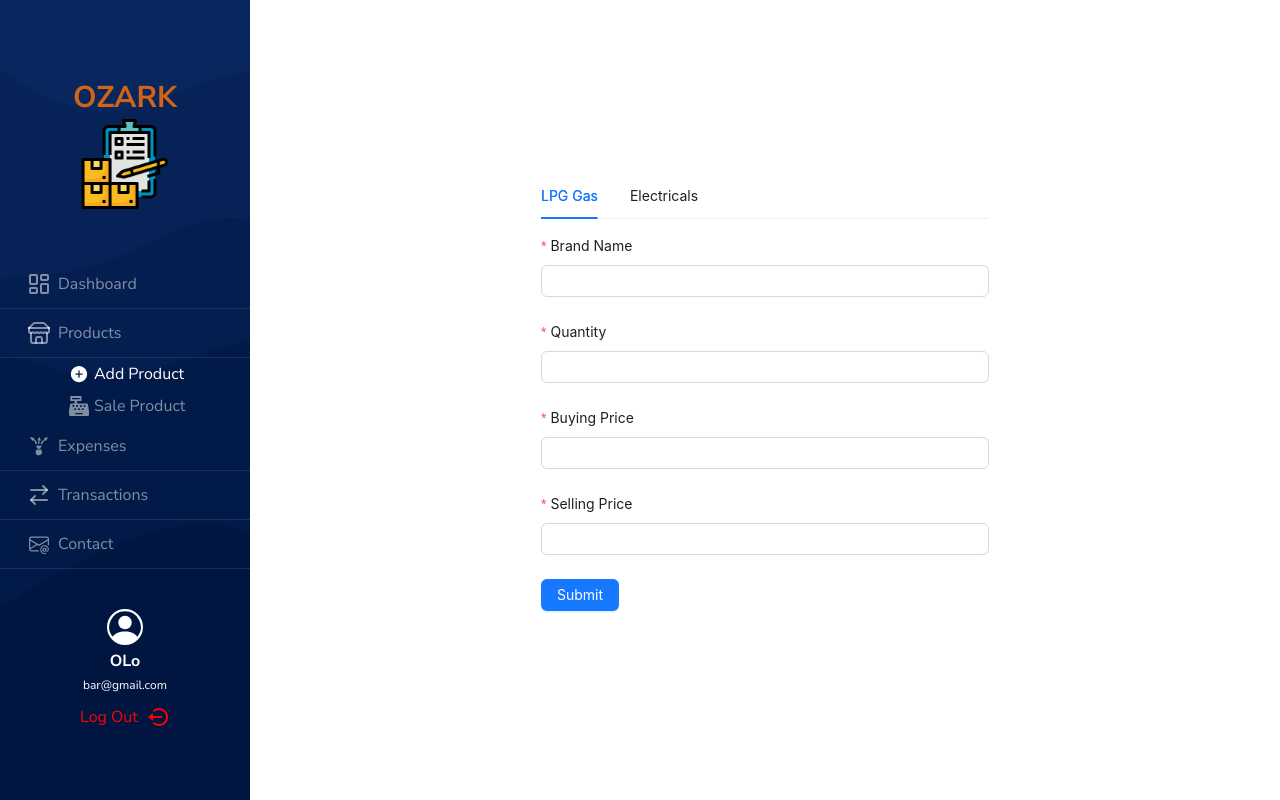
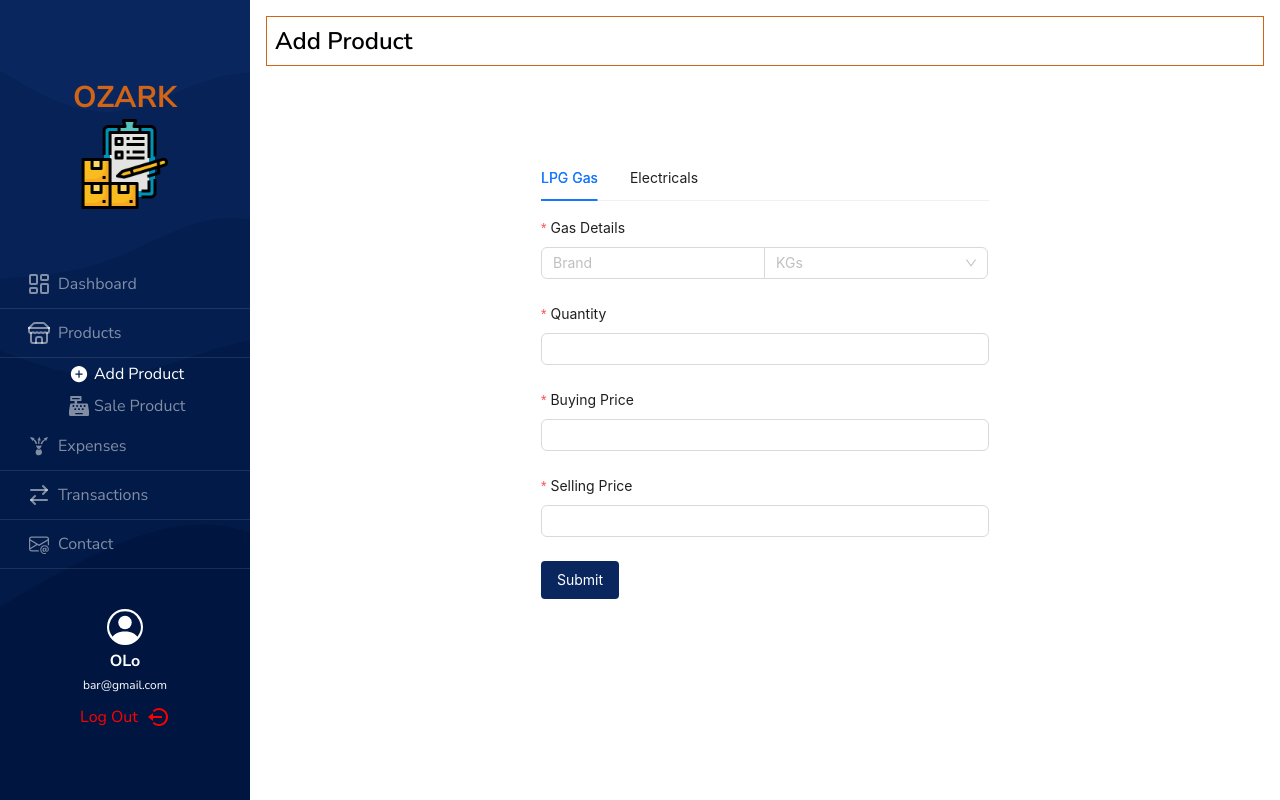
Before and after one commit to carreuky/glowing-octo-fortnight, a React (Vite) app: page /products/add in a window 1280 px wide. Built offline with nearby package versions, Linux system fonts and the light colour scheme; the HTML template or start-up script is replaced by a standard one.

Commit message:
changes on padding

```diff
--- a/src/App.css
+++ b/src/App.css
@@ -41,3 +41,4 @@ body{
 .custom-tab-panel .ant-tabs-tab-active .ant-tabs-tab-btn {
   color: #ff4d4f; /* Change this color to your desired active tab text color */
 }
+/* custom-button-styles.css */
--- a/src/components/ui/forms/AddProducts.jsx
+++ b/src/components/ui/forms/AddProducts.jsx
@@ -1,29 +1,45 @@
 // GasAndElectricalForm.jsx
 import React from "react";
-import { Form, Input, InputNumber, Button, Tabs } from "antd";
+import { Form, Input, InputNumber, Button, Tabs, Select, Space } from "antd";
 
-const { TabPane } = Tabs;
+const { Option } = Select;
 
 const GasAndElectricalForm = () => {
+  const [form] = Form.useForm();
+
   const onFinish = (values) => {
     console.log("Received values of form: ", values);
+    form.resetFields();
   };
 
-  return (
-    <Form
-      name="gas_and_electrical_form"
-      onFinish={onFinish}
-      layout="vertical"
-      style={{ maxWidth: "600px", margin: "0 auto" }}
-    >
-      <Tabs defaultActiveKey="1">
-        <TabPane tab="LPG Gas" key="1" className="">
-          <Form.Item
-            name={["lpg", "brand"]}
-            label="Brand Name"
-            rules={[{ required: true, message: "Please input the brand!" }]}
-          >
-            <Input />
+  const tabItems = [
+    {
+      key: "1",
+      label: "LPG Gas",
+      children: (
+        <>
+          <Form.Item label="Gas Details" required>
+            <Space.Compact style={{ width: "100%" }}>
+              <Form.Item
+                name={["lpg", "brand"]}
+                noStyle
+                rules={[{ required: true, message: "Please input the brand!" }]}
+              >
+                <Input placeholder="Brand" style={{ width: "50%" }} />
+              </Form.Item>
+              <Form.Item
+                name={["lpg", "kgs"]}
+                noStyle
+                rules={[
+                  { required: true, message: "Please select the quantity!" },
+                ]}
+              >
+                <Select placeholder="KGs" style={{ width: "50%" }}>
+                  <Option value="6kg">6 kg</Option>
+                  <Option value="13kg">13 kg</Option>
+                </Select>
+              </Form.Item>
+            </Space.Compact>
           </Form.Item>
           <Form.Item
             name={["lpg", "quantity"]}
@@ -50,22 +66,28 @@ const GasAndElectricalForm = () => {
           >
             <InputNumber min={0} style={{ width: "100%" }} />
           </Form.Item>
-        </TabPane>
-        <TabPane tab="Electricals" key="2">
+        </>
+      ),
+    },
+    {
+      key: "2",
+      label: "Electricals",
+      children: (
+        <>
           <Form.Item
             name={["electricals", "brand"]}
-            label="Brand Name"
+            label="Electronic Brand"
             rules={[{ required: true, message: "Please input the brand!" }]}
           >
             <Input />
           </Form.Item>
           <Form.Item
-            name={["lpg", "quantity"]}
+            name={["electricals", "quantity"]}
             label="Quantity"
             rules={[{ required: true, message: "Please input the quantity!" }]}
           >
             <InputNumber min={1} style={{ width: "100%" }} />
-          </Form.Item>
+            Button       </Form.Item>
           <Form.Item
             name={["electricals", "buyingPrice"]}
             label="Buying Price"
@@ -84,12 +106,24 @@ const GasAndElectricalForm = () => {
           >
             <InputNumber min={0} style={{ width: "100%" }} />
           </Form.Item>
-        </TabPane>
-      </Tabs>
+        </>
+      ),
+    },
+  ];
+
+  return (
+    <Form
+      form={form}
+      name="gas_and_electrical_form"
+      onFinish={onFinish}
+      layout="vertical"
+      style={{ maxWidth: "600px", margin: "0 auto" }}
+    >
+      <Tabs defaultActiveKey="1" items={tabItems} />
       <Form.Item>
-        <Button type="primary" htmlType="submit" onClick={onFinish()}>
+        <button className="bg-default text-white py-2 px-4 rounded" type="primary" htmlType="submit">
           Submit
-        </Button>
+        </button>
       </Form.Item>
     </Form>
   );
--- a/src/pages/AddProduct.jsx
+++ b/src/pages/AddProduct.jsx
@@ -1,11 +1,14 @@
-import React from "react";
+import React, { Fragment } from "react";
 import AddProducts from "../components/ui/forms/AddProducts";
 export default function AddProduct() {
   return (
-    <div className="flex justify-center items-center h-full w-full">
-      <div className="w-full max-w-md">
-        <AddProducts />
+    <Fragment>
+      <h1 className="text-2xl font-semibold border border-color2 py-2 px-2">Add Product</h1>
+      <div className="flex justify-center items-center h-5/6 w-full">
+        <div className="w-full max-w-md">
+          <AddProducts />
+        </div>
       </div>
-    </div>
+    </Fragment>
   );
 }
--- a/src/pages/Login.jsx
+++ b/src/pages/Login.jsx
@@ -3,7 +3,7 @@ import { Link } from "react-router-dom";
 export default function Login() {
   return (
     <section
-      className="flex min-h-screen items-center justify-center p-8 "
+      className="flex h-screen items-center justify-center p-4 "
       style={{
         backgroundImage: `url(/svg/wave_yellow.svg)`,
         backgroundSize: "cover",
```
